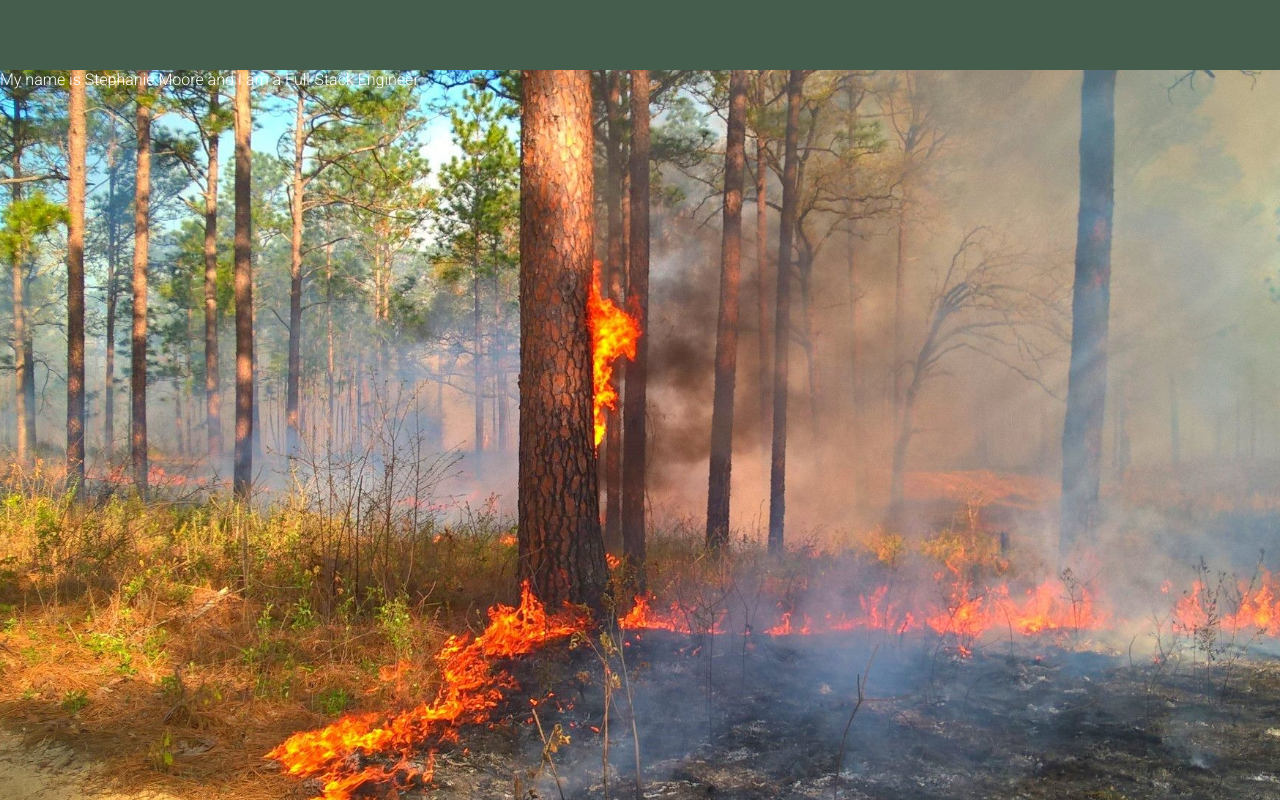
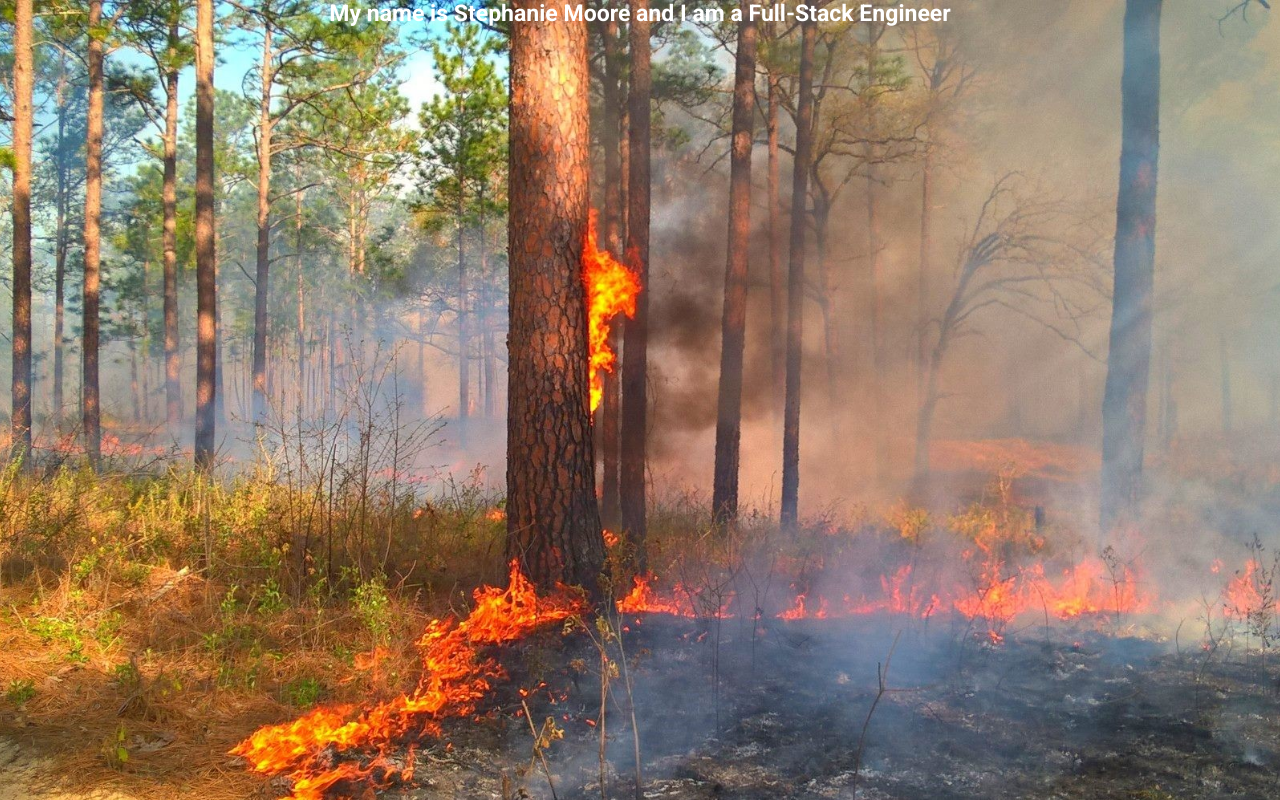
Before and after one commit to the-coding-forester/the-coding-forester.github.io, a React (Create React App) app: page /home in a window 1280 px wide. Built offline with nearby package versions, Linux system fonts and the light colour scheme.

Commit message:
Resume link and Projects Link are functional

```diff
--- a/src/Components/Banner/Banner.jsx
+++ b/src/Components/Banner/Banner.jsx
@@ -1,8 +1,8 @@
-import "./banner.css"
+import "./banner.scss"
 
 function Banner() {
   return (
-    <div className="bg" role="img" aria-label="prescribed burn in progress, fire on the ground and pine tree">
+    <div className="banner" id="banner" role="img" aria-label="prescribed burn in progress, fire on the ground and pine tree">
       My name is Stephanie Moore and I am a Full-Stack Engineer
     </div>
   )
--- a/src/Components/Banner/banner.css
+++ b/src/Components/Banner/banner.scss
@@ -1,12 +1,15 @@
-body, html{
-  height: 100vh;
-  color: white
-
-}
-.bg {
+.banner {
   background-image: url(../../Images/stylized_rx_burn2.jpg);
   height: 100vh;
   background-position: center;
   background-repeat: no-repeat;
   background-size: cover;
+
 }
+body, html{
+  height: 100vh;
+  color: white;
+  font-weight: bold;
+  font-size: larger;
+  text-align: center;
+}
--- a/src/Components/Intro/Intro.jsx
+++ b/src/Components/Intro/Intro.jsx
@@ -1,9 +1,10 @@
+import MenuBar from "../MenuBar/MenuBar"
 import "./intro.scss"
 
 function Intro() {
   return (
-    <div className="intro">
-
+    <div className="intro" id="intro">
+      <MenuBar />
     </div>
   )
 }
--- a/src/Components/MenuBar/MenuBar.jsx
+++ b/src/Components/MenuBar/MenuBar.jsx
@@ -1,9 +1,57 @@
-import "./menubar.css"
+import { useState } from "react";
+import { Link } from "react-router-dom";
+import "./menubar.scss"
 
 function MenuBar() {
+  const [navbarOpen, setNavbarOpen] = useState(false);
+  const handleToggle = () => {
+    setNavbarOpen((prev) => !prev);
+  }
+
   return (
-    <div className="menubar">
-
+    <div className="menubar" id="menubar">
+      <div className="wrapper">
+        <div className="left">
+          the-coding-forester
+        </div>
+        <div className="right">
+          <button
+            className="navbar-toggler ml-auto"
+            type="button"
+            onClick={handleToggle}
+          >
+            <span className="navbar-toggler-icon my-toggler"></span>
+          </button>
+          <div className={`navbar-collapse ${navbarOpen ? "expand" : "collapse"}`}>
+            <ul className="navbar-nav mx-auto">
+              <li className="nav-item">
+                <Link className="nav-link" to="/" onClick={handleToggle}>
+                  Home
+                </Link>
+              </li>
+              <li className="nav-item">
+                <a href="https://docs.google.com/document/d/1hyRQUcwSJTePA45mAb2lu4Lobr2qTue38VIEBUrrBeE/edit?usp=sharing" className="nav-link" onClick={handleToggle}>
+                  Resume
+                </a>
+              </li>
+              <li className="nav-item">
+                <Link
+                  className="nav-link"
+                  to="/about"
+                  onClick={handleToggle}
+                >
+                  About
+                </Link>
+              </li>
+              <li className="nav-item">
+                < a href="https://github.com/the-coding-forester" onClick={handleToggle}>
+                  Projects
+                </a>
+              </li>
+            </ul>
+          </div>
+        </div>
+      </div>
     </div>
   )
 }
--- a/src/Components/MenuBar/menubar.css
+++ /dev/null
@@ -1,7 +0,0 @@
-.menubar{
-  width: 100%;
-  height: 70px;
-  background-color: #455D4D;
-  position: fixed;
-  top: 0;
-}
--- /dev/null
+++ b/src/Components/MenuBar/menubar.scss
@@ -0,0 +1,15 @@
+@import "../../global.scss";
+
+.menubar {
+  width: 100%;
+  background-color: $mainColor;
+  color: white;
+  position: sticky-top;
+
+  .wrapper{
+    padding: 10px 30px;
+    display: flex;
+    align-items: center;
+    justify-content: space-between;
+  }
+}
--- a/src/HomePage/HomePage.jsx
+++ b/src/HomePage/HomePage.jsx
@@ -1,7 +1,6 @@
 import React from "react";
 import Banner from "../Components/Banner/Banner";
 import Intro from "../Components/Intro/Intro";
-import MenuBar from "../Components/MenuBar/MenuBar";
 import "./homepage.scss"
 
 function HomePage() {
@@ -9,12 +8,9 @@ function HomePage() {
   return (
     <>
       <main>
-        <div className="homepage">
-          <MenuBar />
-          <div className="sections">
-            <Banner />
-            <Intro />
-          </div>
+        <div className="homepage" id="homepage">
+          <Banner />
+          <Intro />
         </div>
       </main>
     </>
--- a/src/HomePage/homepage.scss
+++ b/src/HomePage/homepage.scss
@@ -1,17 +1,15 @@
 .homepage{
   height: 100vh;
 
-  .sections{
     width: 100%;
-    height: calc(100vh - 70px);
+    height: 100vh;
     background-color: wheat;
     position: relative;
-    top: 70px;
     scroll-snap-type: y mandatory;
 
     > *{
       width: 100vw;
-      height: calc(100vh - 70px);
+      height: 100vh;
+      scroll-snap-align: start;
     }
-  }
 }
--- /dev/null
+++ b/src/global.scss
@@ -0,0 +1 @@
+$mainColor: #455D4D;
```
